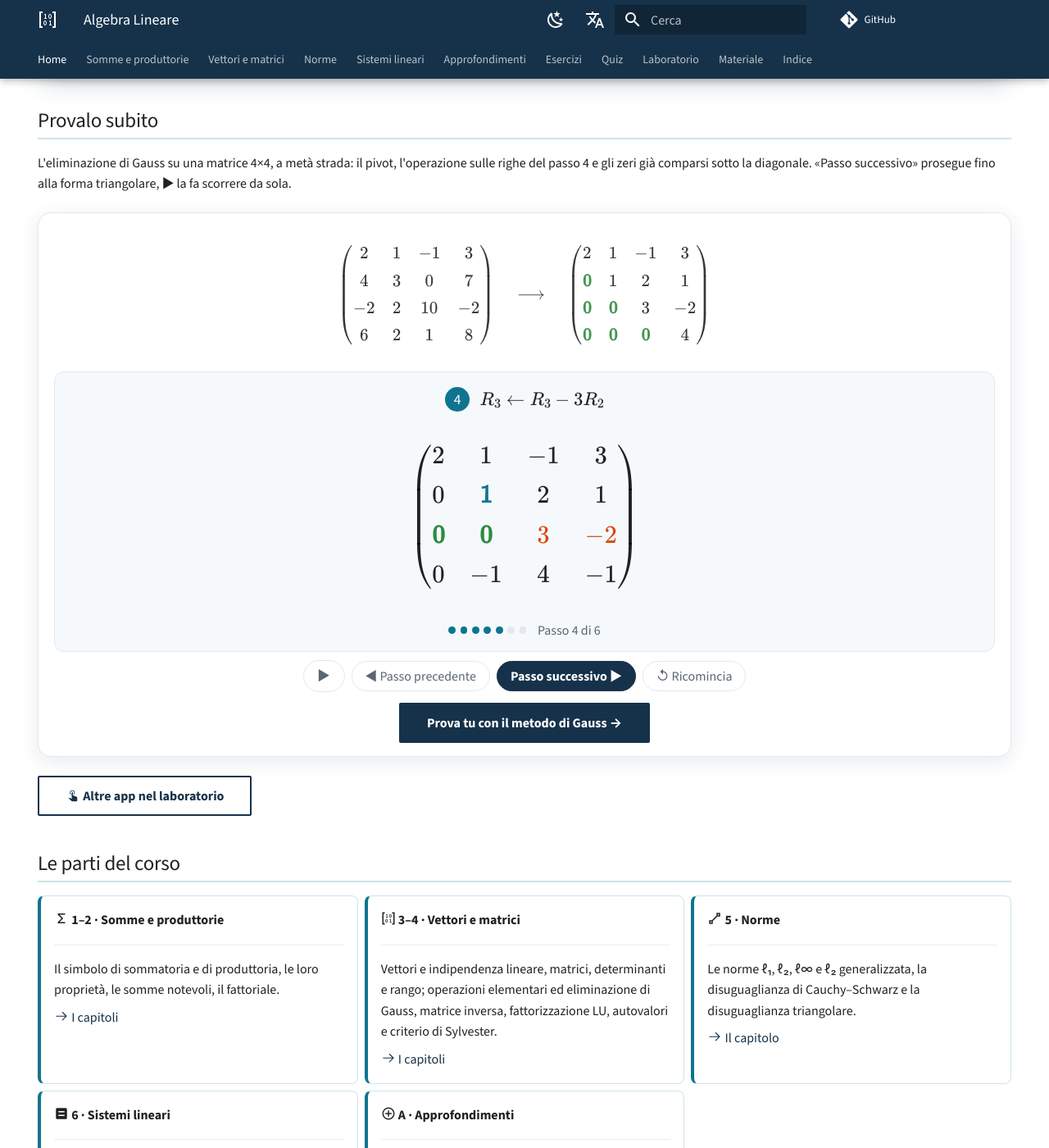
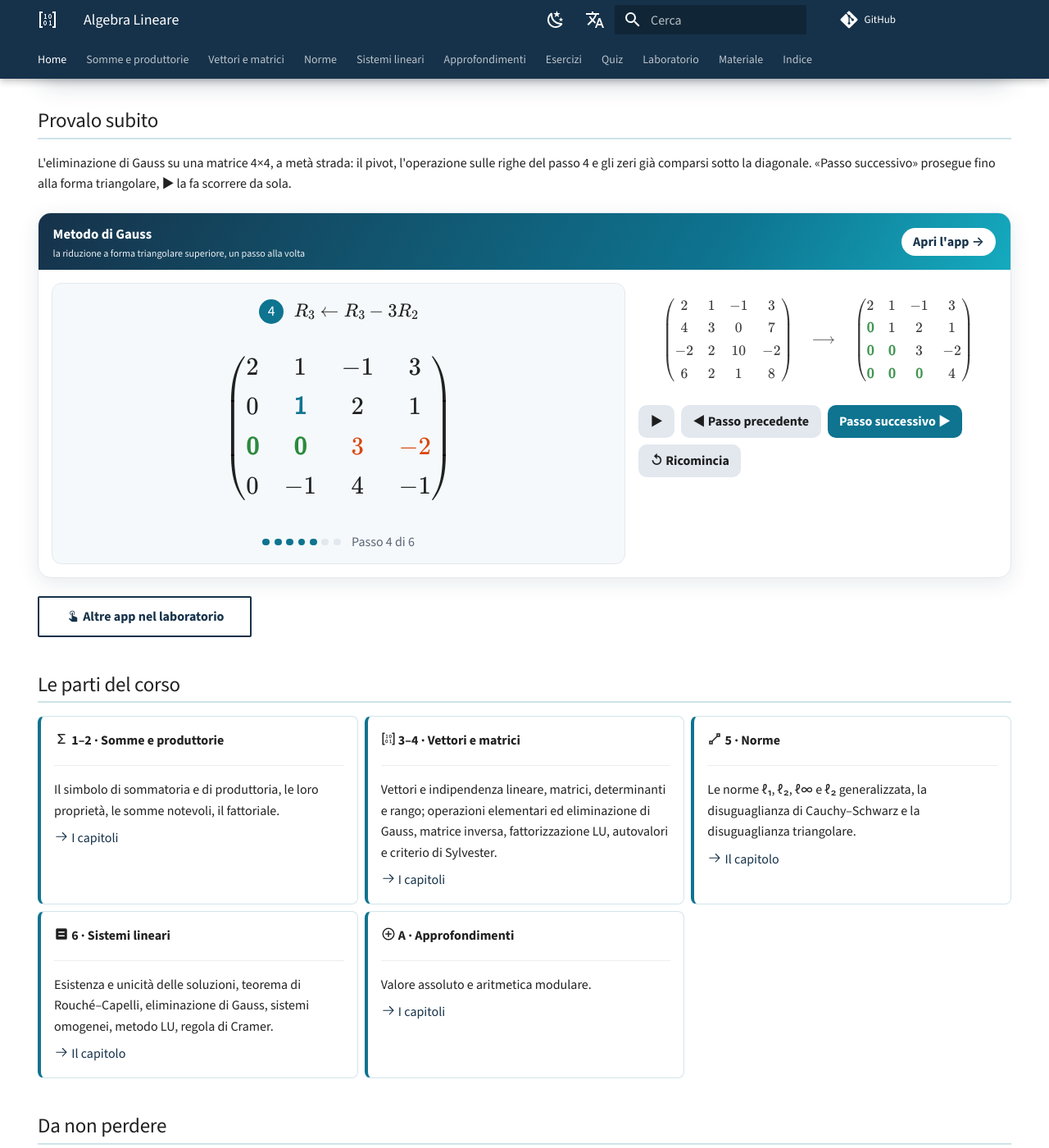
Before and after one commit to fabiofurini/algebra-lineare, an MkDocs documentation site: the page built from docs/index.md, in a window 1280 px wide and 1400 px high, scrolled down 347 px. Shown: the whole window at 82% size. Built offline with MkDocs 1.6.1 and Material for MkDocs 9.7.7, drawn with Linux system fonts in a browser that asks for light colours; comment, search, counter and statistics services are not loaded.

Commit message:
Home: la demo del metodo di Gauss con la testata e le due colonne delle altre app
Co-Authored-By: Claude Opus 5.5 <noreply@anthropic.com>

```diff
--- a/docs/javascripts/laboratorio.js
+++ b/docs/javascripts/laboratorio.js
@@ -1399,10 +1399,12 @@
     const T = IT
       ? { start: "Matrice di partenza", done: "Forma triangolare superiore: sotto la diagonale solo zeri.", step: (k, n) => `Passo ${k} di ${n}`,
           prev: "Passo precedente", next: "Passo successivo", again: "Ricomincia", try: "Prova tu con il metodo di Gauss",
-          play: "Riproduci", pause: "Pausa" }
+          play: "Riproduci", pause: "Pausa", title: "Metodo di Gauss", sub: "la riduzione a forma triangolare superiore, un passo alla volta",
+          open: "Apri l'app" }
       : { start: "Starting matrix", done: "Upper triangular form: only zeros below the diagonal.", step: (k, n) => `Step ${k} of ${n}`,
           prev: "Previous step", next: "Next step", again: "Restart", try: "Try it yourself with Gaussian elimination",
-          play: "Play", pause: "Pause" };
+          play: "Play", pause: "Pause", title: "Gaussian elimination", sub: "the reduction to upper triangular form, one step at a time",
+          open: "Open the app" };
     const A = parseMatrix(root.dataset.matrix || "2,4,2;4,10,6;2,6,8");
     const g = LA.gauss(A, { pivoting: "first" });
     const passi = g.steps.filter((x) => x.op);
@@ -1447,7 +1449,18 @@
     const prova = el("a", { class: "md-button md-button--primary la-demo-prova", href: `${RADICE}${CARTELLA_LAB}gauss/#A=${matStr(A)}` }, T.try + " →");
     const cta = el("div", { class: "la-demo-cta" });
     cta.append(prova);
-    root.append(sintesi, scena, ctl, cta);
+    // come le app delle altre collane: testata blu con titolo e link all'app; risultati a sinistra, comandi a destra
+    const testa = el("div", { class: "la-testa" });
+    const titolo = el("span", { class: "la-titolo" });
+    titolo.innerHTML = `${T.title}<small>${T.sub}</small>`;
+    const apri = el("a", { class: "la-tab la-tab-link", href: prova.getAttribute("href") }, T.open + " →");
+    testa.append(titolo, apri);
+    const sx = el("div", { class: "la-demo-sx" }), dx = el("div", { class: "la-demo-dx" });
+    sx.append(scena);
+    dx.append(sintesi, ctl);
+    const corpo = el("div", { class: "la-demo-corpo" });
+    corpo.append(sx, dx);
+    root.append(testa, corpo);
     function disegna() {
       const s = k === 0 ? null : passi[k - 1];
       const M0 = s ? s.matrix : A;
--- a/docs/stylesheets/laboratorio.css
+++ b/docs/stylesheets/laboratorio.css
@@ -71,12 +71,12 @@
 .la-select { border: 1px solid var(--la-line); border-radius: 999px; padding: .2em .8em; background: transparent; color: inherit; font: inherit; max-width: 100%; cursor: pointer; }
 .la-select option { background: var(--la-card); color: var(--md-default-fg-color); }
 /* negli strumenti i pulsanti sono quelli delle altre collane (.gi-btn); la demo della home resta com'è */
-.la-tool:not(.la-demo) .la-btn { border: 0; border-radius: 10px; padding: .45em .9em; font: inherit; font-weight: 600; cursor: pointer; background: var(--la-line); color: inherit; }
-.la-tool:not(.la-demo) .la-btn:hover { background: color-mix(in srgb, var(--la-line) 70%, var(--la-piv)); color: inherit; }
-.la-tool:not(.la-demo) .la-btn.la-primary { background: #0E7490; color: #fff; }
-.la-tool:not(.la-demo) .la-btn.la-primary:hover { background: #0B5F75; }
-.la-tool:not(.la-demo) .la-btn.la-mini { padding: .2em .6em; }
-.la-tool:not(.la-demo) .la-chip { padding: .2em .8em; }
+.la-tool .la-btn { border: 0; border-radius: 10px; padding: .45em .9em; font: inherit; font-weight: 600; cursor: pointer; background: var(--la-line); color: inherit; }
+.la-tool .la-btn:hover { background: color-mix(in srgb, var(--la-line) 70%, var(--la-piv)); color: inherit; }
+.la-tool .la-btn.la-primary { background: #0E7490; color: #fff; }
+.la-tool .la-btn.la-primary:hover { background: #0B5F75; }
+.la-tool .la-btn.la-mini { padding: .2em .6em; }
+.la-tool .la-chip { padding: .2em .8em; }
 
 /* messaggi */
 .la-msg:empty { display: none; }
@@ -151,7 +151,7 @@
 }
 
 /* dimostrazione animata della home */
-.la-demo { padding: 1em 1.2em; }
+.la-demo { padding: 0; }
 .la-demo .la-zero { color: var(--la-ok) !important; font-weight: 700; }
 .la-demo-sintesi { font-size: 1.05em; opacity: .9; }
 .la-demo-scena { border: 1px solid var(--la-line); border-radius: 12px; padding: .8em 1em; margin: .6em 0;
@@ -163,10 +163,10 @@
 .la-demo-punti i { width: .55em; height: .55em; border-radius: 50%; background: var(--la-line); display: inline-block; }
 .la-demo-punti i.on { background: var(--la-piv); }
 .la-demo-punti .la-note { margin-left: .5em; }
-.la-demo-ctl { justify-content: center; }
-.la-demo-cta { text-align: center; margin-top: .8em; }
+.la-demo-ctl { justify-content: flex-start; }
+.la-demo-cta { text-align: left; margin-top: .8em; }
 .la-demo-cta .md-button { margin: 0; }
-@media (max-width: 600px) { .la-demo-mat { font-size: 1.15em; } .la-demo { padding: .8em; } }
+@media (max-width: 600px) { .la-demo-mat { font-size: 1.15em; } }
 .la-demo-ctl .la-btn:disabled { opacity: .4; cursor: default; }
 .la-demo-play { min-width: 2.6em; font-size: 1.05em; }
 /* la demo nella home della collana (data-vetrina): matrici più grandi nel riquadro */
@@ -226,3 +226,11 @@ body:has(.gi-app-intera) .md-content__inner > p { margin: .2em 0 .4em; font-size
 .la-tool input[type=range] { -webkit-appearance: none; appearance: none; height: 6px; border-radius: 6px; background: var(--la-line); margin: .6em 0 .2em; }
 .la-tool input[type=range]::-webkit-slider-thumb { -webkit-appearance: none; width: 20px; height: 20px; border-radius: 50%; background: #0E7490; border: 3px solid var(--la-card); box-shadow: 0 1px 6px rgba(0,0,0,.3); cursor: grab; }
 .la-tool input[type=range]::-moz-range-thumb { width: 16px; height: 16px; border-radius: 50%; background: #0E7490; border: 3px solid var(--la-card); cursor: grab; }
+
+/* demo della home: testata e due colonne come le app delle altre collane */
+.la-demo-corpo { display: grid; grid-template-columns: minmax(0, 1.6fr) minmax(240px, 1fr); gap: 1em; padding: 1em; align-items: start; }
+@media (max-width: 860px) { .la-demo-corpo { grid-template-columns: minmax(0, 1fr); } }
+.la-demo .la-demo-scena { margin: 0; }
+.la-demo-dx .la-demo-sintesi { font-size: .95em; margin-bottom: .4em; }
+.la-demo.la-vetrina .la-demo-dx .la-demo-sintesi { font-size: 1em; }
+.md-typeset a.la-tab-link, a.la-tab-link { background: #fff; color: #16324A !important; text-decoration: none !important; }
--- a/mkdocs.yml
+++ b/mkdocs.yml
@@ -114,7 +114,7 @@ extra:
 extra_css:
   - stylesheets/collana.css
   - stylesheets/extra.css?v=6b95240421
-  - stylesheets/laboratorio.css?v=2d7b8abc09
+  - stylesheets/laboratorio.css?v=58ef6c75c0
   - stylesheets/quiz.css?v=9e3792b41c
 
 markdown_extensions:
@@ -142,7 +142,7 @@ extra_javascript:
   - javascripts/mathjax.js?v=2617f92aed
   - https://cdn.jsdelivr.net/npm/mathjax@3/es5/tex-mml-chtml.js
   - javascripts/algebra.js?v=351bd892dc
-  - javascripts/laboratorio.js?v=889c8d12e6
+  - javascripts/laboratorio.js?v=05752f3de5
   - javascripts/quiz.js?v=be7fae2b85
 
 # le pagine delle singole app non stanno nel menu: si raggiungono dall'indice del laboratorio
```
